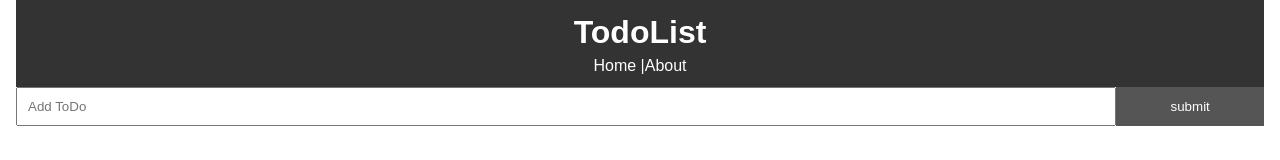
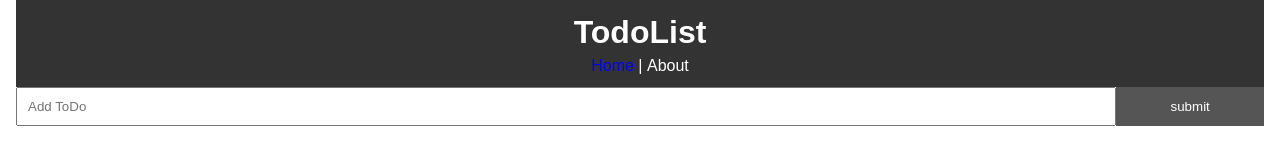
Before and after one commit to Chieze-Franklin/todo-app-to-learn-react, a React (Create React App) app: page / in a window 1280 px wide. Shown: the top 160 px of the page. Built offline with nearby package versions, Linux system fonts and the light colour scheme; no server answers.

Commit message:
implement state management using Context API

```diff
--- a/src/App.js
+++ b/src/App.js
@@ -9,21 +9,39 @@ import Header from './components/layout/Header';
 import store from './store';
 import Todos from './components/Todos';
 
+import { Provider as AppContextProvider, Consumer } from './context';
+
 class App extends Component {
+  state = {
+    appName: 'TodoList'
+  }
+
   render() {
     return (
       <Provider store={store}>
         <Router>
           <div className="App">
             <div className="container">
-              <Header />
-              <Route path="/" exact render={props => (
-                <React.Fragment>
-                  <AddTodo />
-                  <Todos />
-                </React.Fragment>
-              )} />
-              <Route path="/about" component={About} />
+              <AppContextProvider>
+                <Header />
+                <Route path="/" exact render={props => {
+                  return (<Consumer>
+                    {value => {
+                      const { currentPage, dispatch } = value;
+                      if (currentPage !== 'home') {
+                        dispatch({
+                          type: 'PAGE_CHANGED',
+                          payload: 'home'
+                        })
+                      }
+                      return (<React.Fragment>
+                        <AddTodo />
+                        <Todos />
+                      </React.Fragment>)
+                    }}
+                  </Consumer>)}} />
+                <Route path="/about" component={About} />
+              </AppContextProvider>
             </div>
           </div>
         </Router>
--- a/src/components/layout/Header.js
+++ b/src/components/layout/Header.js
@@ -1,13 +1,20 @@
 import React from 'react'
 import { Link } from 'react-router-dom'
 
+import { Consumer } from '../../context'
+
 export default function Header() {
   return (
-    <header style={headerStyle}>
-      <h1>TodoList</h1>
-      <Link to="/" style={linkStyle}>Home</Link> |
-      <Link to="/about" style={linkStyle}>About</Link>
-    </header>
+    <Consumer>
+      {value => {
+        const { appName, currentPage } = value;
+        return (<header style={headerStyle}>
+          <h1>{appName}</h1>
+          <Link to="/" style={currentPage === 'home' ? activeLinkStyle : linkStyle}>Home</Link> |&nbsp;
+          <Link to="/about" style={currentPage === 'about' ? activeLinkStyle : linkStyle}>About</Link>
+        </header>)
+      }}
+    </Consumer>
   )
 }
 
@@ -22,3 +29,8 @@ const linkStyle = {
   color: '#fff',
   textDecoration: 'none'
 }
+
+const activeLinkStyle = {
+  color: '#00f',
+  textDecoration: 'none'
+}
--- a/src/components/pages/About.js
+++ b/src/components/pages/About.js
@@ -1,10 +1,23 @@
 import React from 'react'
 
-export default function About() {
+import { Consumer } from '../../context'
+
+export default function About(props) {
   return (
-    <React.Fragment>
-      <h1>About</h1>
-      <p>This is the TodoList App 1.0.0</p>
-    </React.Fragment>
+    <Consumer>
+      {value => {
+        const { currentPage, dispatch } = value;
+        if (currentPage !== 'about') {
+          dispatch({
+            type: 'PAGE_CHANGED',
+            payload: 'about'
+          })
+        }
+        return (<React.Fragment>
+          <h1>About</h1>
+          <p>This is the TodoList App 1.0.0</p>
+        </React.Fragment>);
+      }}
+    </Consumer>
   )
 }
--- a/src/context.js
+++ b/src/context.js
@@ -0,0 +1,32 @@
+import React, { Component } from 'react'
+
+const Context = React.createContext();
+
+const reducer = (state, action) => {
+  switch (action.type) {
+    case 'PAGE_CHANGED':
+      return {
+        ...state,
+        currentPage: action.payload
+      }
+    default:
+      return state;
+  }
+}
+
+export class Provider extends Component {
+  state = {
+    appName: 'TodoList',
+    currentPage: 'home',
+    dispatch: action => this.setState(state => reducer(state, action))
+  }
+  render() {
+    return (
+      <Context.Provider value={this.state}>
+        {this.props.children}
+      </Context.Provider>
+    )
+  }
+}
+
+export const Consumer = Context.Consumer;
```
